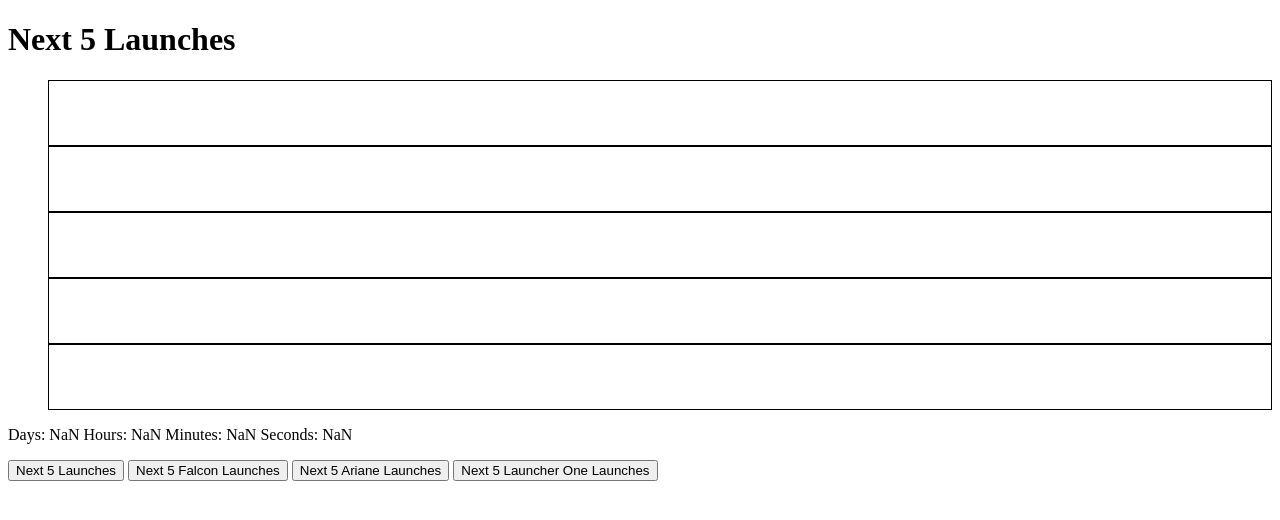
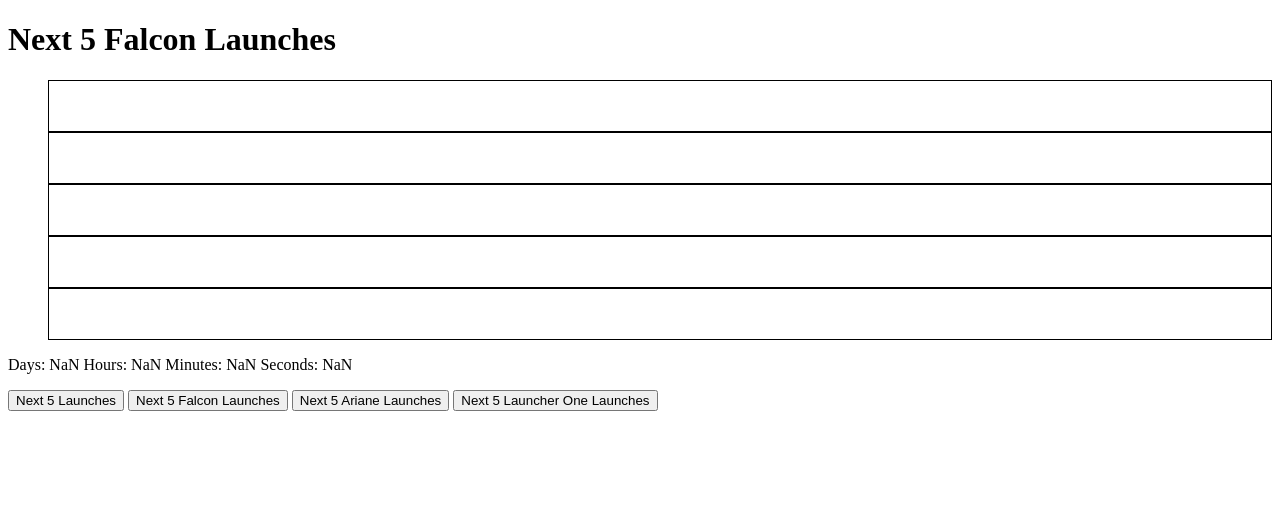
Before and after one commit to sr0876392/RocketLaunches, a plain HTML site: page RocketLaunch/index.html in a window 1280 px wide. Both pictures are taken after a click on the button "Next 5 Falcon Launches". Drawn offline with nearby package versions, Linux system fonts and the light colour scheme; no server answers.

Commit message:
Changed name change onclick

```diff
--- a/RocketLaunch/index.html
+++ b/RocketLaunch/index.html
@@ -8,7 +8,7 @@
     <link rel="stylesheet" type="text/css" media="screen" href="styles.css" />
 </head>
 <body>
-    <h1>Next 5 Launches</h1>
+    <h1 id="head">Next 5 Launches</h1>
     <p id="timer"></p>
     <ul>
         <li></li>
--- a/RocketLaunch/script.js
+++ b/RocketLaunch/script.js
@@ -20,7 +20,9 @@ setInterval(function(){
 
 function def(){
     setPage('https://launchlibrary.net/1.4/launch/next/5');
+    document.getElementById('head').innerHTML = "Next 5 Launches"
 }
+
 function setPage (NextFiveURL){
     var listArr = document.getElementsByTagName('li');
     var next = document.getElementById('timer');
@@ -46,10 +48,13 @@ def();
 document.getElementById('nextfive').addEventListener("click", def);
 document.getElementById('nextfivefalcon').addEventListener("click", function(){
     setPage('https://launchlibrary.net/1.4/launch?name=falcon&next=5')
+    document.getElementById('head').innerHTML = "Next 5 Falcon Launches"
 });
 document.getElementById('nextfiveariane').addEventListener("click", function(){
     setPage('https://launchlibrary.net/1.4/launch?name=ariane&next=5')
+    document.getElementById('head').innerHTML = "Next 5 Ariane Launches"
 });
 document.getElementById('nextfivelauncherone').addEventListener("click", function(){
     setPage('https://launchlibrary.net/1.4/launch?name=launcherone&next=5')
+    document.getElementById('head').innerHTML = "Next 5 LauncherOne Launches"
 });
--- a/RocketLaunch/styles.css
+++ b/RocketLaunch/styles.css
@@ -1,6 +1,5 @@
 li {
     list-style: none;
     border: 1px solid black;
-    display: flex;
-    height: 64px;
+    height: 50px;
 }
```
